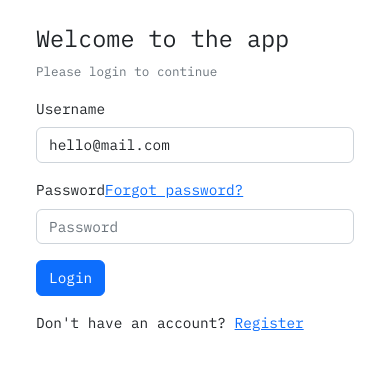
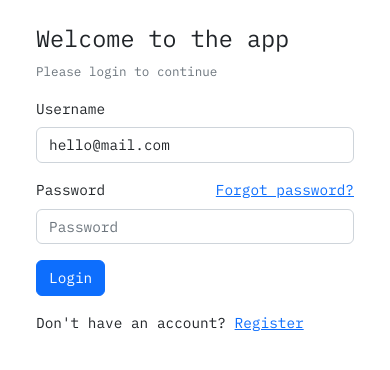
Before and after one commit to elfedali/Huu, an Angular app: page /login in a window 390 px wide. Shown: the top 370 px of the page. Built offline with nearby package versions, Linux system fonts and the light colour scheme.

Commit message:
class css edit , sample

```diff
--- a/src/app/layout/layout.component.html
+++ b/src/app/layout/layout.component.html
@@ -12,7 +12,8 @@
         <div class="collapse navbar-collapse" id="navbarSupportedContent">
             <ul class="navbar-nav me-auto mb-2 mb-lg-0">
                 <li class="nav-item">
-                    <a class="nav-link active" aria-current="page" routerLink="/dashboard">Dashboard</a>
+                    <a class="nav-link" aria-current="page" routerLink="/dashboard"
+                        routerLinkActive="active">Dashboard</a>
                 </li>
             </ul>
             <ul class="navbar-nav ms-auto mb-2 mb-lg-0">
@@ -27,7 +28,7 @@
                         <li>
                             <hr class="dropdown-divider">
                         </li>
-                        <li><a class="dropdown-item" routerLink="/settings">Settings</a></li>
+                        <li><a class="dropdown-item" routerLink="/settings" routerLinkActive="active">Settings</a></li>
                     </ul>
                 </li>
             </ul>
--- a/src/app/login/login.component.html
+++ b/src/app/login/login.component.html
@@ -17,7 +17,7 @@
                         </div>
 
                         <div class="mb-3">
-                            <div class="d-lg-flex justify-content-between">
+                            <div class="d-flex justify-content-between">
                                 <label for="password" class="form-label">Password</label>
                                 <a routerLink="/forgot-password">Forgot password?</a>
                             </div>
```
